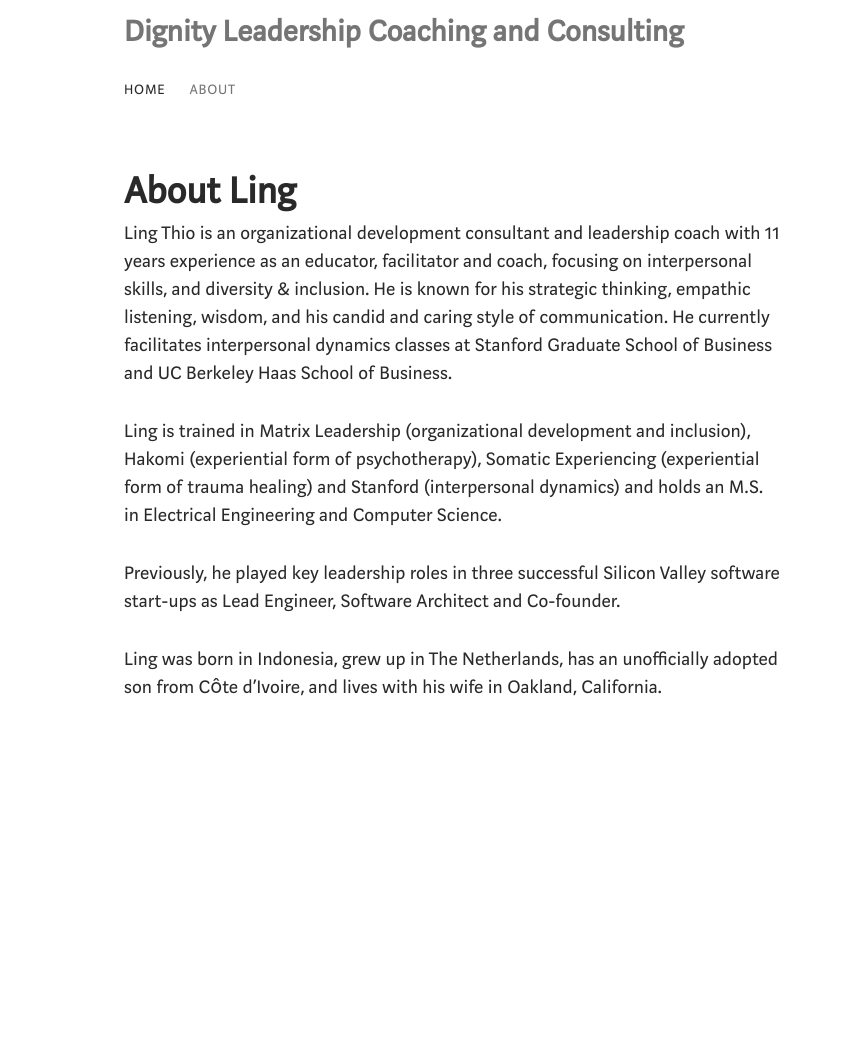
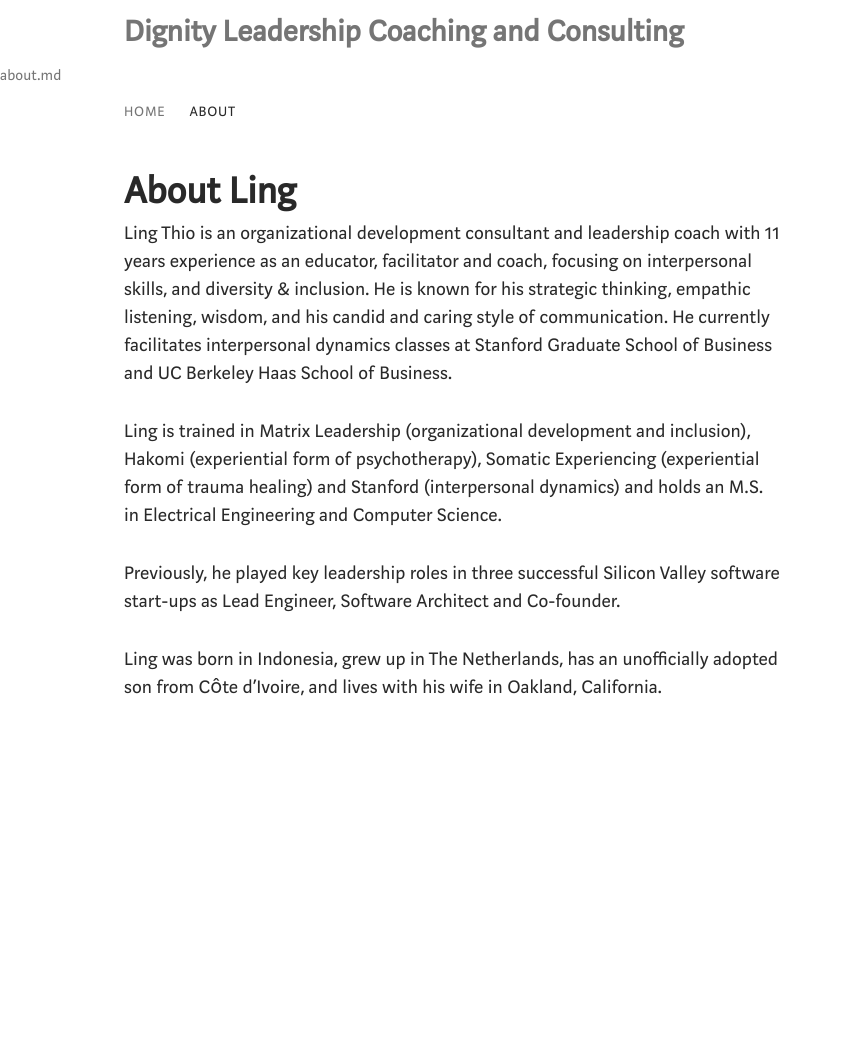
Before and after one commit to lingthio/dignitycoaching.com, a Jekyll site: the page built from docs/about.md, in a window 1280 px wide. Shown: the whole page, without its empty margins (0-842 px from the left). Built offline with Jekyll 4.4.1, drawn with Linux system fonts in a browser that asks for light colours; our own code applies the rules of GitHub Pages for plain Markdown files.

Commit message:
Update default.html

```diff
--- a/docs/_layouts/default.html
+++ b/docs/_layouts/default.html
@@ -50,12 +50,15 @@
             </div>
 
             <!-- Main menu -->
+            {{ page.name }}
             <div class="metabar-inner u-marginAuto u-maxWidth1032 u-paddingHorizontal20 js-metabarBottom">
               <nav role="navigation" class="metabar-block metabar-block--below u-flexCenter u-overflowHidden u-height50 u-xs-height39">
                 <div class="u-noWrap navBar-scrollFix uiScale uiScale-ui--regular uiScale-caption--regular">
                   <nav class="ds-nav ds-nav--textCaps ds-nav--spacingNone js-navBar">
-                    <li class="ds-nav-item js-tabsItem is-active"><span class="ds-nav-text"><a class="ds-link ds-link--stylePointer"   href="index">Home</a></span></li>
-                    <li class="ds-nav-item js-tabsItem"><span class="ds-nav-text"><a class="ds-link ds-link--stylePointer"   href="about">About</a></span></li>
+                    <li class="ds-nav-item js-tabsItem {% if page.name == "index.md" %} is-active{% endif %}"><span class="ds-nav-text">
+                      <a class="ds-link ds-link--stylePointer" href="index">Home</a></span></li>
+                    <li class="ds-nav-item js-tabsItem  {% if page.name == "about.md" %} is-active{% endif %}"><span class="ds-nav-text">
+                      <a class="ds-link ds-link--stylePointer" href="about">About</a></span></li>
                   </nav>
                 </div>
               </nav>
```
